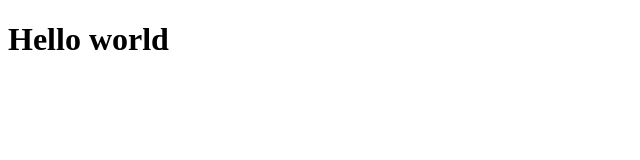
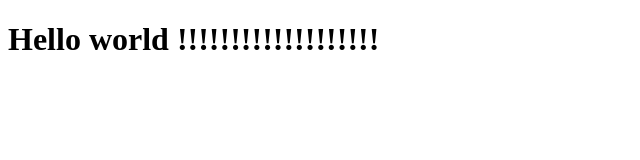
Before and after one commit to D1monB/my-resume, a plain HTML site: page index.html in a window 1280 px wide. Shown: the whole page, without its empty margins (0-640 px from the left). Drawn offline with Linux system fonts and the light colour scheme.

Commit message:
Meow commit

```diff
--- a/index.html
+++ b/index.html
@@ -3,9 +3,9 @@
 <head>
     <meta charset="utf-8">
     <meta name="viewport" content="width=device-width, initial-scale=1.0">
-    <title>Resume</title>
+    <title>Resume meow</title>
 </head>
 <body>
-    <h1>Hello world</h1>
+    <h1>Hello world !!!!!!!!!!!!!!!!!!!</h1>
 </body>
 </html>
```
